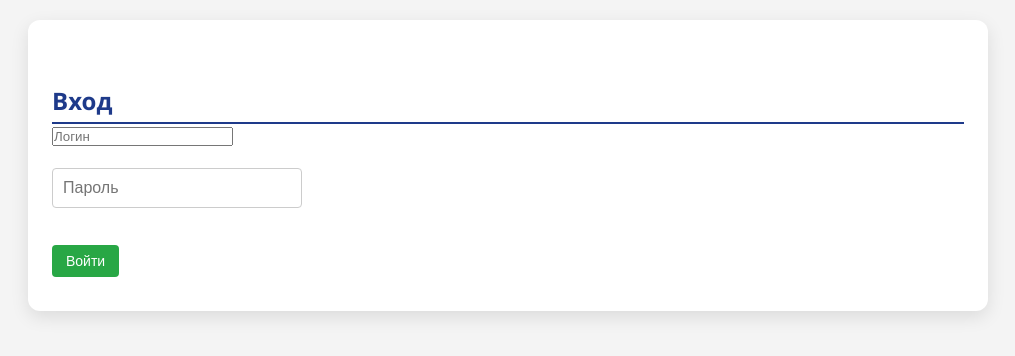
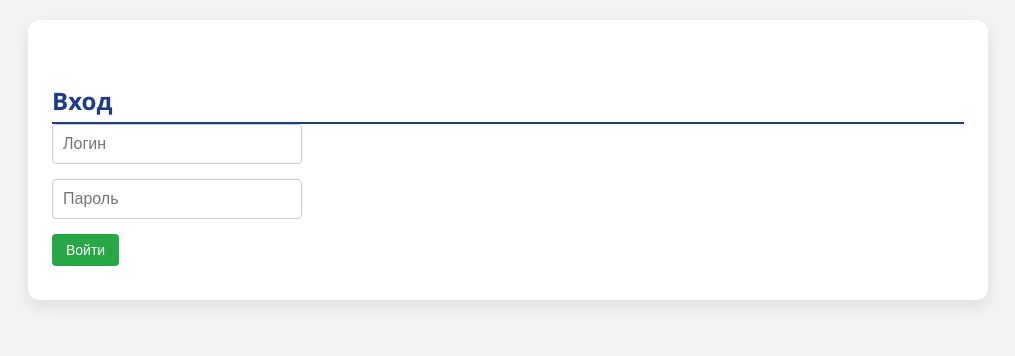
Before and after one commit to kaprovrus/saryarka, a plain HTML site: page index.html in a window 1280 px wide. Shown: the whole page, without its empty margins (132-1147 px from the left). Drawn offline with Linux system fonts and the light colour scheme.

Commit message:
Update index.html

```diff
--- a/index.html
+++ b/index.html
@@ -102,10 +102,6 @@
         font-size: 16px;
     }
 
-        input[type="text"] {
-            max-width: 80px;
-        }
-
     .timer {
         color: var(--danger-color);
         font-weight: bold;
@@ -193,16 +189,18 @@
         }
     }
 </style>
+
 </head>
 <body>
 
 <div id="login-section">
     <h2>Вход</h2>
-    <input id="login" placeholder="Логин" autocomplete="username"><br><br>
-    <input id="password" type="password" placeholder="Пароль" autocomplete="current-password"><br><br>
+    <input id="login" type="text" placeholder="Логин" autocomplete="username"><br>
+    <input id="password" type="password" placeholder="Пароль" autocomplete="current-password"><br>
     <button onclick="handleLogin()">Войти</button>
     <p id="login-error"></p>
 </div>
+
 
 <div id="main-section" style="display: none;">
     <h2>Гости в очереди</h2>
```
Lines whose indentation alone changed are shown as unchanged.
